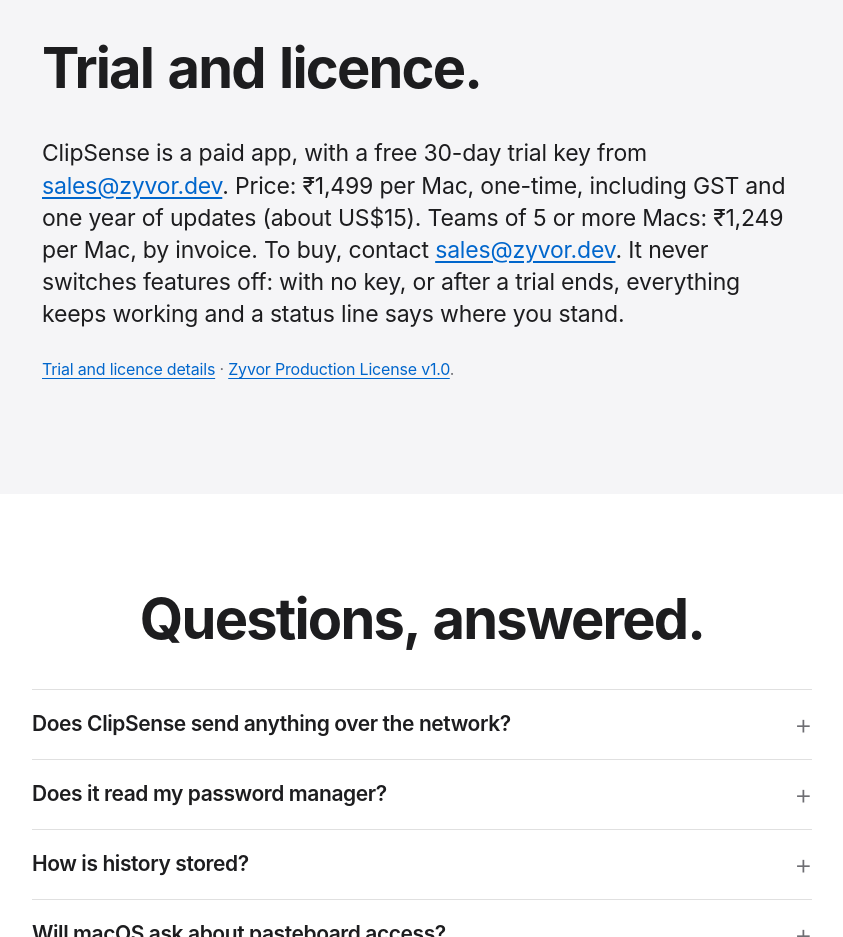
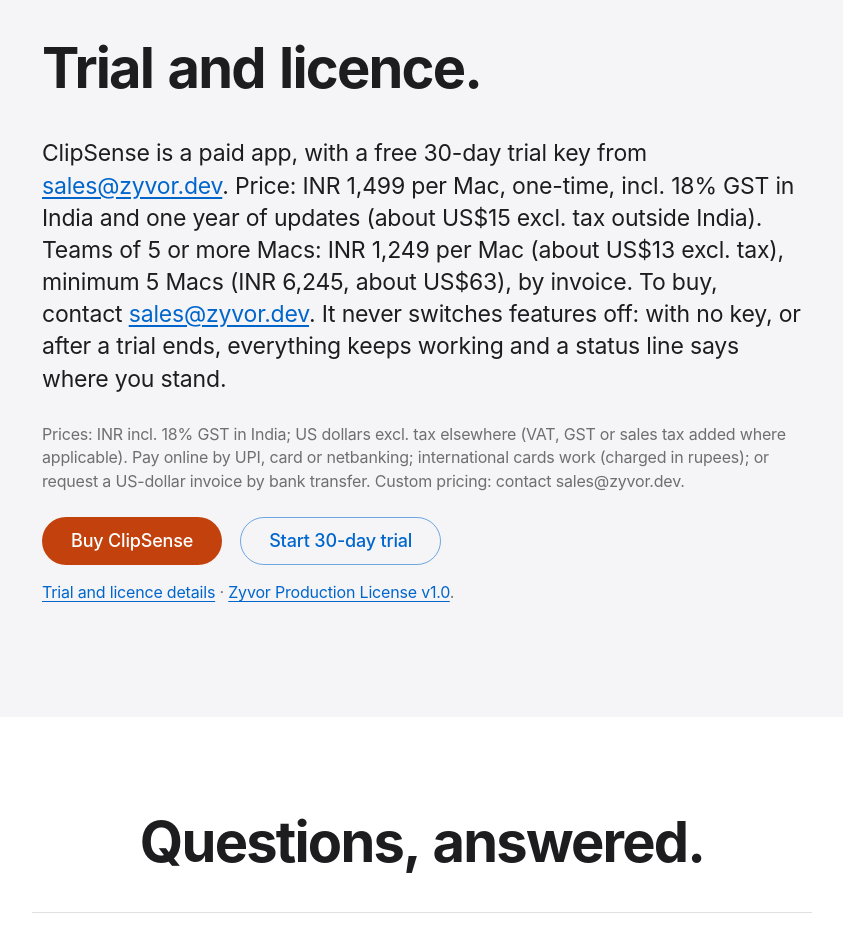
Before and after one commit to zyvorai/clipsense, a plain HTML site: page site/index.html in a window 1280 px wide. Shown: the part 6840-7777 px from the top of the page, without its empty margins (218-1061 px from the left). Drawn offline with Linux system fonts and the light colour scheme.

Commit message:
Prices: INR incl. GST in India, USD excl. tax worldwide
Co-Authored-By: Claude Sonnet 5.5 <noreply@anthropic.com>

```diff
--- a/site/index.html
+++ b/site/index.html
@@ -24,7 +24,7 @@
 <meta name="twitter:image" content="https://zyvorai.github.io/clipsense/social/og.png">
 <link rel="stylesheet" href="assets/landing.css">
 <style>:root{--accent-btn:#c2410c;--accent-ink:#c2410c;--accent-grad-a:#ff5a15;--accent-grad-b:#fed7aa}@media (prefers-color-scheme:dark){:root:not([data-theme="light"]){--accent-ink:#fb923c}}:root[data-theme="dark"]{--accent-ink:#fb923c}</style>
-<script type="application/ld+json">{"@context":"https://schema.org","@type":"SoftwareApplication","name":"Zyvor ClipSense","applicationCategory":"UtilitiesApplication","operatingSystem":"macOS","softwareVersion":"0.2.0","downloadUrl":"https://github.com/zyvorai/clipsense/releases/tag/v0.2.0","url":"https://zyvorai.github.io/clipsense/","description":"ClipSense for macOS 27 or later: a content-aware clipboard manager. Spots stack traces, JSON, kubeconfigs, secrets and JWTs, and redacts or pretty-prints in one click. Encrypted history, no network. Notarized download, 30-day trial key.","image":"https://zyvorai.github.io/clipsense/social/og.png","publisher":{"@type":"Organization","name":"Zyvor AI Labs Private Limited","url":"https://zyvor.dev"}}</script>
+<script type="application/ld+json">{"@context":"https://schema.org","@type":"SoftwareApplication","name":"Zyvor ClipSense","applicationCategory":"UtilitiesApplication","operatingSystem":"macOS","softwareVersion":"0.2.0","downloadUrl":"https://github.com/zyvorai/clipsense/releases/tag/v0.2.0","url":"https://zyvorai.github.io/clipsense/","description":"ClipSense for macOS 27 or later: a content-aware clipboard manager. Spots stack traces, JSON, kubeconfigs, secrets and JWTs, and redacts or pretty-prints in one click. Encrypted history, no network. Notarized download, 30-day trial key.","image":"https://zyvorai.github.io/clipsense/social/og.png","publisher":{"@type":"Organization","name":"Zyvor AI Labs Private Limited","url":"https://zyvor.dev"},"offers":[{"@type":"Offer","name":"ClipSense (per Mac) (India, incl. 18% GST)","price":"1499","priceCurrency":"INR","url":"https://zyvor.dev/buy#clipsense"},{"@type":"Offer","name":"ClipSense (per Mac) (outside India, excl. tax)","price":"15","priceCurrency":"USD","url":"https://zyvor.dev/buy#clipsense"}]}</script>
 </head>
 <body>
 <a class="skip" href="#main">Skip to content</a>
@@ -65,7 +65,9 @@
 <section class="pricing" id="licence" aria-labelledby="pricing-h">
   <div class="inner">
   <h2 id="pricing-h" style="text-align:left">Trial and licence.</h2>
-  <p class="lead">ClipSense is a paid app, with a free 30-day trial key from <a href="mailto:sales@zyvor.dev?subject=ClipSense%20trial%20key">sales@zyvor.dev</a>. Price: ₹1,499 per Mac, one-time, including GST and one year of updates (about US$15). Teams of 5 or more Macs: ₹1,249 per Mac, by invoice. To buy, contact <a href="mailto:sales@zyvor.dev?subject=ClipSense%20licence">sales@zyvor.dev</a>. It never switches features off: with no key, or after a trial ends, everything keeps working and a status line says where you stand.</p>
+  <p class="lead">ClipSense is a paid app, with a free 30-day trial key from <a href="mailto:sales@zyvor.dev?subject=ClipSense%20trial%20key">sales@zyvor.dev</a>. Price: INR 1,499 per Mac, one-time, incl. 18% GST in India and one year of updates (about US$15 excl. tax outside India). Teams of 5 or more Macs: INR 1,249 per Mac (about US$13 excl. tax), minimum 5 Macs (INR 6,245, about US$63), by invoice. To buy, contact <a href="mailto:sales@zyvor.dev?subject=ClipSense%20licence">sales@zyvor.dev</a>. It never switches features off: with no key, or after a trial ends, everything keeps working and a status line says where you stand.</p>
+  <p class="fine">Prices: INR incl. 18% GST in India; US dollars excl. tax elsewhere (VAT, GST or sales tax added where applicable). Pay online by UPI, card or netbanking; international cards work (charged in rupees); or request a US-dollar invoice by bank transfer. Custom pricing: contact sales@zyvor.dev.</p>
+  <p class="cta"><a class="btn primary" href="https://zyvor.dev/buy#clipsense" rel="noopener">Buy ClipSense</a><a class="btn ghost" href="mailto:sales@zyvor.dev?subject=ClipSense%2030-day%20trial%20key">Start 30-day trial</a></p>
   <p class="fine"><a href="https://github.com/zyvorai/clipsense/blob/main/docs/LICENSING.md">Trial and licence details</a> · <a href="https://github.com/zyvorai/clipsense/blob/main/LICENSE">Zyvor Production License v1.0</a>.</p>
   </div>
 </section>
@@ -78,7 +80,7 @@
 <details><summary>Will macOS ask about pasteboard access?</summary><p>It may. macOS can show &ldquo;Allow paste from other apps&rdquo; the first time an app reads the pasteboard without a paste. The Welcome window explains it first. If you deny it, ClipSense stops reading and says so; nothing is switched off by licensing.</p></details>
 <details><summary>Is there a free trial?</summary><p>Yes: a free 30-day trial key from sales@zyvor.dev. Without a key everything still works.</p></details>
 <details><summary>What happens without a key, or when a trial ends?</summary><p>Nothing is disabled. A status line shows where your licence stands.</p></details>
-<details><summary>How much does it cost?</summary><p>Price: ₹1,499 per Mac, one-time, including GST and one year of updates (about US$15). Teams of 5 or more Macs: ₹1,249 per Mac, by invoice. Write to sales@zyvor.dev to buy.</p></details>
+<details><summary>How much does it cost?</summary><p>Price: INR 1,499 per Mac, one-time, incl. 18% GST in India and one year of updates (about US$15 excl. tax outside India). Teams of 5 or more Macs: INR 1,249 per Mac (about US$13 excl. tax), minimum 5 Macs (INR 6,245, about US$63), by invoice. Write to sales@zyvor.dev to buy.</p></details>
 <details><summary>Are the screenshots real?</summary><p>They are the real app windows rendered with invented sample data and fake secrets, not captures of anyone's clipboard.</p></details>
 <details><summary>Which macOS versions?</summary><p>macOS 27 or later, Apple silicon.</p></details>
   <p class="fine" style="margin-top:1.2rem"><b>Early release.</b> Beyond its automated self-tests, the interactive click-through, the macOS pasteboard-access prompt, VoiceOver and a clean-Mac install have not been tested by us.</p>
```
Also changed, not shown: 3 other files.
